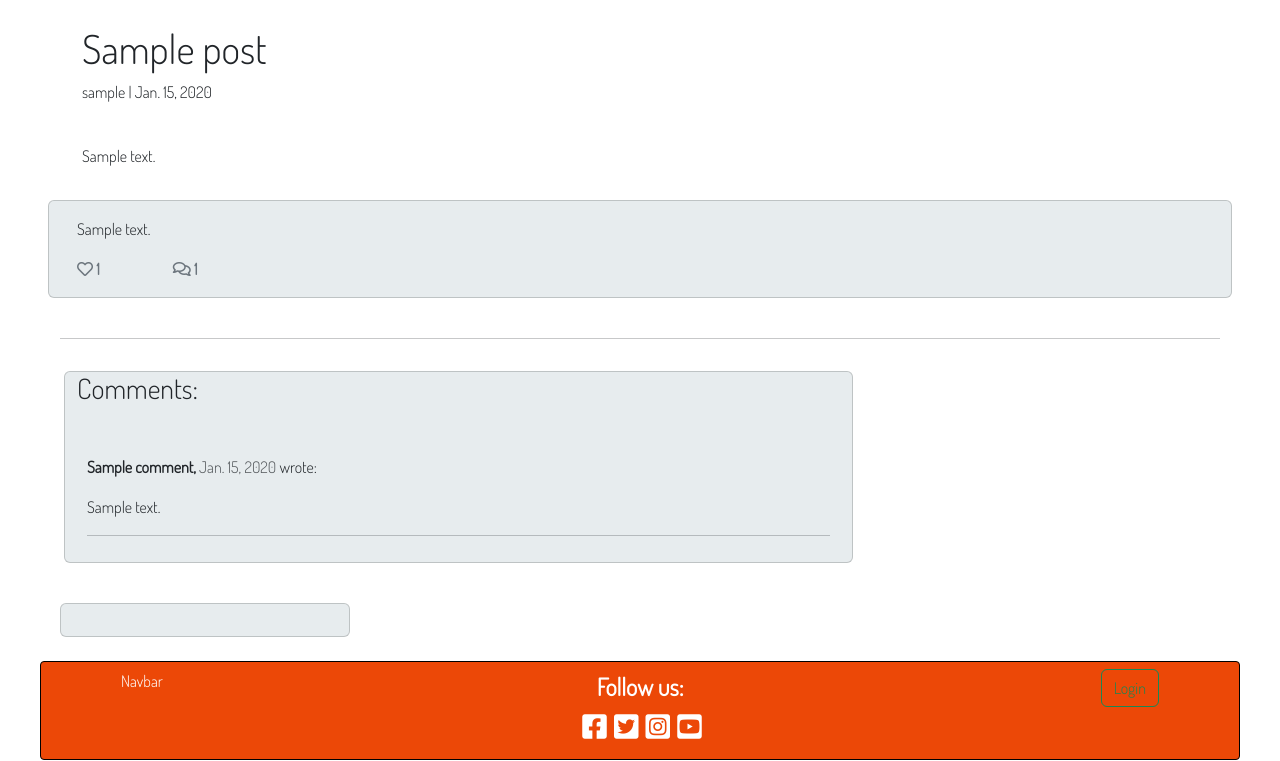
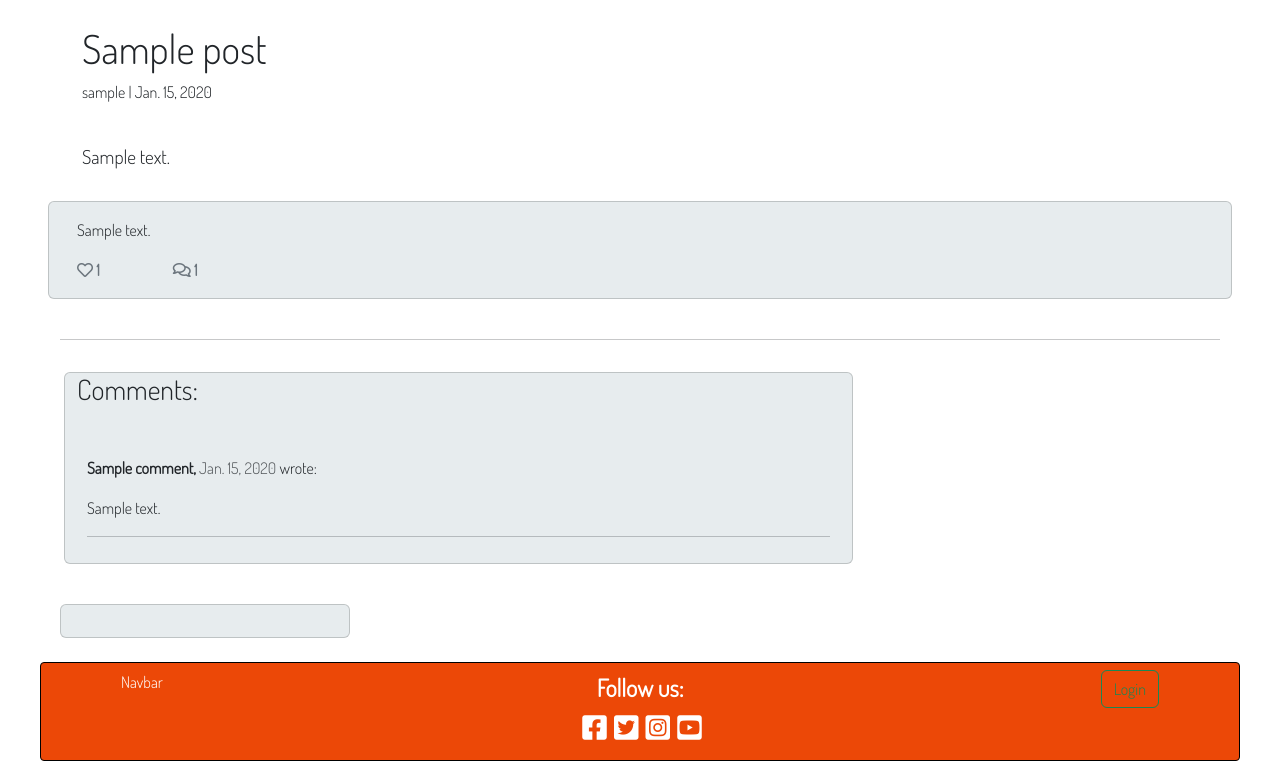
Before and after one commit to tmarkec/take_a_hike, a Django app: a page that uses templates/single_post.html in a window 1280 px wide. Shown: the part 80-841 px from the top of the page. Run offline with Django 3.2, Linux system fonts and the light colour scheme; tables that the repository leaves empty hold one stand-in row (values such as "Sample post"); some libraries are stand-ins or nearby versions.

Commit message:
add text content to the admin posts

```diff
--- a/static/css/style.css
+++ b/static/css/style.css
@@ -108,8 +108,11 @@ a {
     color: rgb(15, 111, 190);
 }
 
-
-
+.paragraph-text {
+    font-size: 1.2rem;
+    font-family: 'Dosis', sans-serif;
+    line-height: normal;
+}
 
 
 
--- a/templates/single_post.html
+++ b/templates/single_post.html
@@ -10,7 +10,7 @@
                 <h1 class="post-title">{{ post.title }}</h1>
                 <p class="post-subtitle">{{ post.author }} | {{ post.created_on }}</p>
                 <br>
-                <P> {{ post.content2 | safe }}</P>
+                <P class="paragraph-text"> {{ post.content2 | safe }}</P>
             </div>
             <div class="d-md-block col-md-6 masthead-image">
                 {% if "placeholder" in post.featured_image.url %}
```
